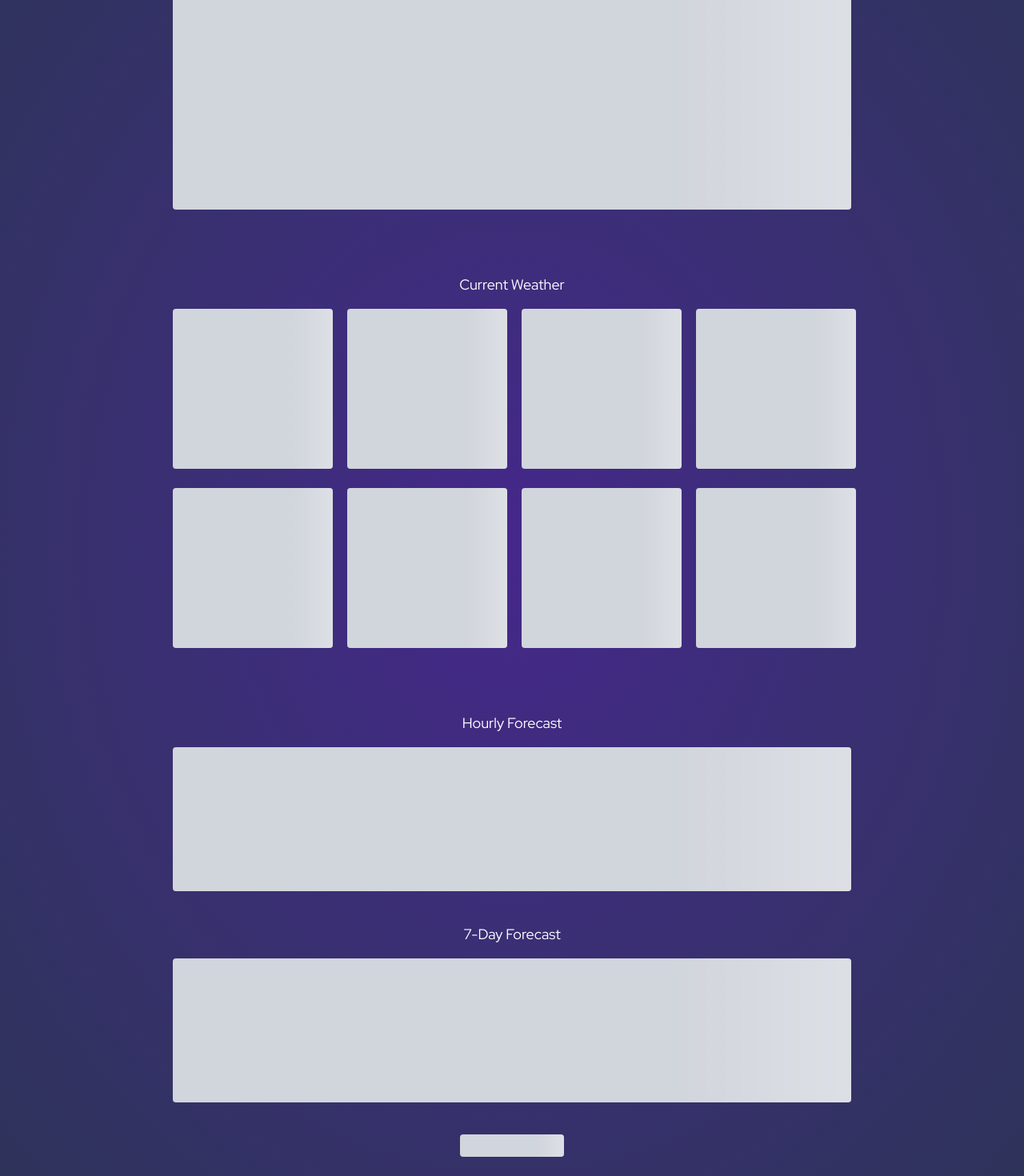
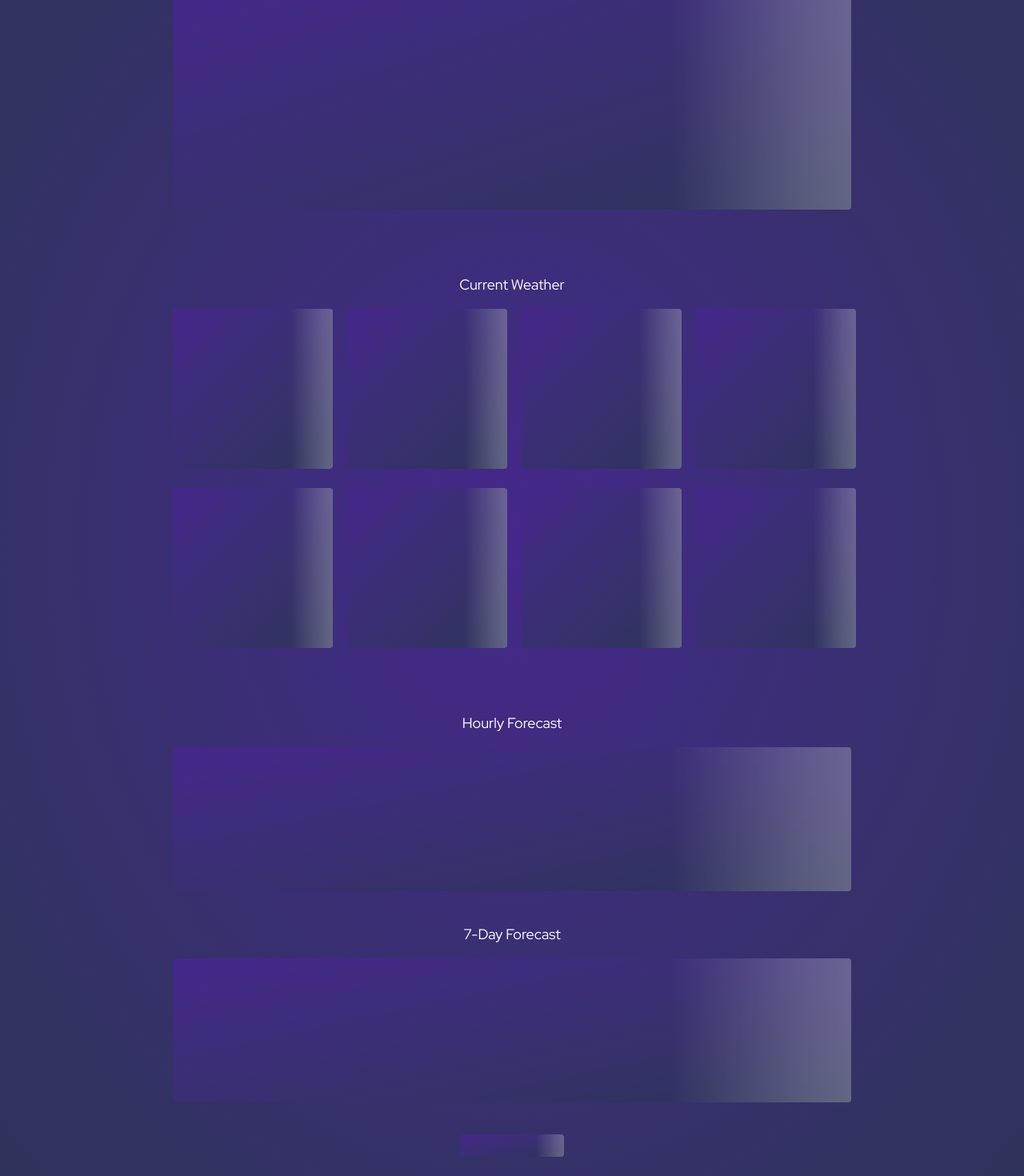
Before and after one commit to smartinuk88/vue-weather-app, a Vue app: page /weather/1/1/1 in a window 1280 px wide. Shown: the part 114-1584 px from the top of the page at 80% size. Built offline with nearby package versions, Linux system fonts and the light colour scheme.

Commit message:
Changed skeleton color

```diff
--- a/src/components/SkeletonLoader.vue
+++ b/src/components/SkeletonLoader.vue
@@ -1,71 +1,57 @@
-<script lang="ts">
-const LOADER_TYPES = { rectangle: 'rectangle', circle: 'circle' }
-
-const LOADER_CSS_CLASSES = {
-  [LOADER_TYPES.rectangle]: 'rounded',
-  [LOADER_TYPES.circle]: 'rounded-full',
-}
-
-type LoaderTypesKeys = keyof typeof LOADER_TYPES
-type LoaderTypesValues = (typeof LOADER_TYPES)[LoaderTypesKeys]
-
-const SHIMMER_COLOR = '#ffffff'
-
-const isHexColor = (hexColor: string) => {
-  const hex = hexColor.replace('#', '')
-
-  return (
-    typeof hexColor === 'string' &&
-    hexColor.startsWith('#') &&
-    hex.length === 6 &&
-    !isNaN(Number('0x' + hex))
-  )
-}
-
-const hexToRgb = (hex: string) => `${hex.match(/\w\w/g)?.map((x) => +`0x${x}`)}`
-</script>
-
 <script setup lang="ts">
-import { computed, toRefs } from 'vue'
+import { computed } from 'vue'
 
 const props = defineProps({
   type: {
     type: String,
-    default: LOADER_TYPES.rectangle,
-    validator(value: LoaderTypesValues) {
-      return Object.values(LOADER_TYPES).includes(value)
-    },
+    default: 'rectangle', // 'rectangle' o 'circle'
   },
   bgClass: {
     type: String,
-    default: 'bg-gray-300',
+    default: 'bg-gray-300', // color base del loader
   },
   cssClass: {
     type: String,
-    default: '',
+    default: '', // clases adicionales de tamaño, padding, etc.
   },
   shimmerColor: {
     type: String,
-    default: SHIMMER_COLOR,
+    default: '#ffffff', // color del shimmer
   },
 })
 
-const { type, bgClass, cssClass, shimmerColor } = toRefs(props)
-
-const shimmerStyle = computed(() => {
-  const rgb = isHexColor(shimmerColor.value) ? hexToRgb(shimmerColor.value) : SHIMMER_COLOR
-
-  return {
-    backgroundImage: `linear-gradient(90deg, rgba(${rgb}, 0) 0%, rgba(${rgb}, 0.2) 20%, rgba(${rgb}, 0.5) 60%, rgba(${rgb}, 0))`,
-  }
+const loaderClass = computed(() => {
+  if (props.cssClass) return props.cssClass
+  return props.type === 'circle' ? 'rounded-full' : 'rounded'
 })
 
-const loaderClass = computed(() =>
-  cssClass.value ? cssClass.value : LOADER_CSS_CLASSES[type.value],
-)
+const shimmerStyle = computed(() => ({
+  backgroundImage: `linear-gradient(
+    90deg,
+    rgba(255, 255, 255, 0) 0%,
+    rgba(${props.shimmerColor
+      .slice(1)
+      .match(/.{2}/g)
+      ?.map((h) => parseInt(h, 16))
+      .join(', ')}, 0.2) 20%,
+    rgba(${props.shimmerColor
+      .slice(1)
+      .match(/.{2}/g)
+      ?.map((h) => parseInt(h, 16))
+      .join(', ')}, 0.5) 60%,
+    rgba(255, 255, 255, 0) 100%
+  )`,
+}))
 </script>
 
-<style lang="css" scoped>
+<template>
+  <div :class="['relative overflow-hidden', bgClass, loaderClass]">
+    <div class="shimmer absolute inset-0" :style="shimmerStyle"></div>
+    <slot></slot>
+  </div>
+</template>
+
+<style scoped>
 .shimmer {
   transform: translateX(-100%);
   animation: shimmer 1.4s infinite;
@@ -77,10 +63,3 @@ const loaderClass = computed(() =>
   }
 }
 </style>
-
-<template>
-  <div :class="[bgClass, loaderClass, 'relative overflow-hidden']">
-    <div class="shimmer absolute top-0 right-0 bottom-0 left-0" :style="shimmerStyle"></div>
-    <slot></slot>
-  </div>
-</template>
--- a/src/components/SkeletonPlaceView.vue
+++ b/src/components/SkeletonPlaceView.vue
@@ -5,30 +5,66 @@ import SkeletonLoader from './SkeletonLoader.vue'
 <template>
   <div class="flex-1 flex flex-col items-center p-6 text-center mx-auto max-w-4xl">
     <!-- Weather Overview -->
-    <SkeletonLoader class="w-full h-[288px] mb-20" />
+    <SkeletonLoader
+      bgClass="bg-linear-to-br from-pagePrimary to-pageSecondary"
+      class="w-full h-[288px] mb-20"
+    />
 
     <!-- Current Weather Data -->
 
     <h2 class="mb-4 text-lg">Current Weather</h2>
     <div class="grid grid-cols-2 sm:grid-cols-3 lg:grid-cols-4 gap-4 md:gap-6 w-full mb-20">
-      <SkeletonLoader class="w-[200px] h-[200px]" />
-      <SkeletonLoader class="w-[200px] h-[200px]" />
-      <SkeletonLoader class="w-[200px] h-[200px]" />
-      <SkeletonLoader class="w-[200px] h-[200px]" />
-      <SkeletonLoader class="w-[200px] h-[200px]" />
-      <SkeletonLoader class="w-[200px] h-[200px]" />
-      <SkeletonLoader class="w-[200px] h-[200px]" />
-      <SkeletonLoader class="w-[200px] h-[200px]" />
+      <SkeletonLoader
+        bgClass="bg-linear-to-br from-pagePrimary to-pageSecondary"
+        class="w-[200px] h-[200px]"
+      />
+      <SkeletonLoader
+        bgClass="bg-linear-to-br from-pagePrimary to-pageSecondary"
+        class="w-[200px] h-[200px]"
+      />
+      <SkeletonLoader
+        bgClass="bg-linear-to-br from-pagePrimary to-pageSecondary"
+        class="w-[200px] h-[200px]"
+      />
+      <SkeletonLoader
+        bgClass="bg-linear-to-br from-pagePrimary to-pageSecondary"
+        class="w-[200px] h-[200px]"
+      />
+      <SkeletonLoader
+        bgClass="bg-linear-to-br from-pagePrimary to-pageSecondary"
+        class="w-[200px] h-[200px]"
+      />
+      <SkeletonLoader
+        bgClass="bg-linear-to-br from-pagePrimary to-pageSecondary"
+        class="w-[200px] h-[200px]"
+      />
+      <SkeletonLoader
+        bgClass="bg-linear-to-br from-pagePrimary to-pageSecondary"
+        class="w-[200px] h-[200px]"
+      />
+      <SkeletonLoader
+        bgClass="bg-linear-to-br from-pagePrimary to-pageSecondary"
+        class="w-[200px] h-[200px]"
+      />
     </div>
 
     <!-- Weather Hourly & Weekly -->
 
     <h2 class="mb-4 text-lg">Hourly Forecast</h2>
-    <SkeletonLoader class="w-full h-[180px] mb-10" />
+    <SkeletonLoader
+      bgClass="bg-linear-to-br from-pagePrimary to-pageSecondary"
+      class="w-full h-[180px] mb-10"
+    />
 
     <h2 class="mb-4 text-lg">7-Day Forecast</h2>
-    <SkeletonLoader class="w-full h-[180px] mb-10" />
+    <SkeletonLoader
+      bgClass="bg-linear-to-br from-pagePrimary to-pageSecondary"
+      class="w-full h-[180px] mb-10"
+    />
 
-    <SkeletonLoader class="w-[130px] h-[28px]" />
+    <SkeletonLoader
+      bgClass="bg-linear-to-br from-pagePrimary to-pageSecondary"
+      class="w-[130px] h-[28px]"
+    />
   </div>
 </template>
```
